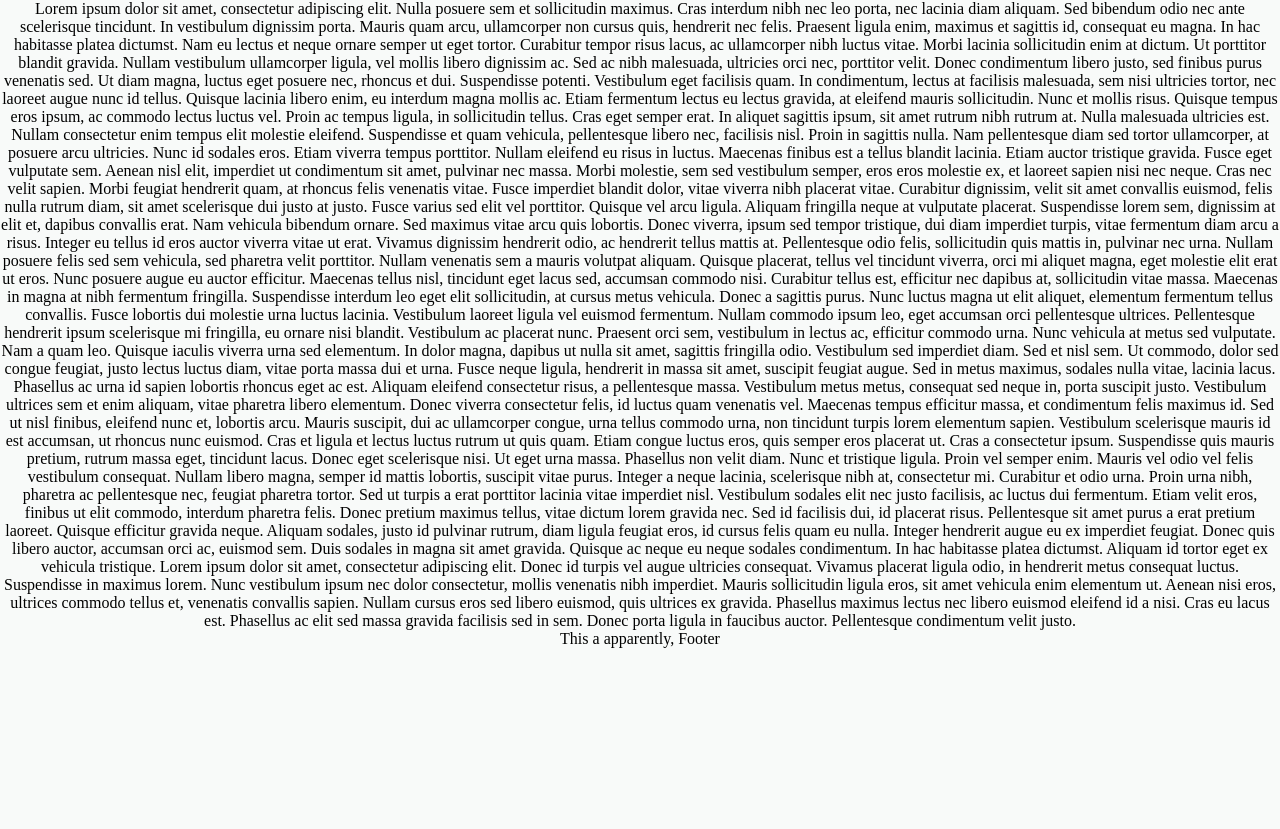
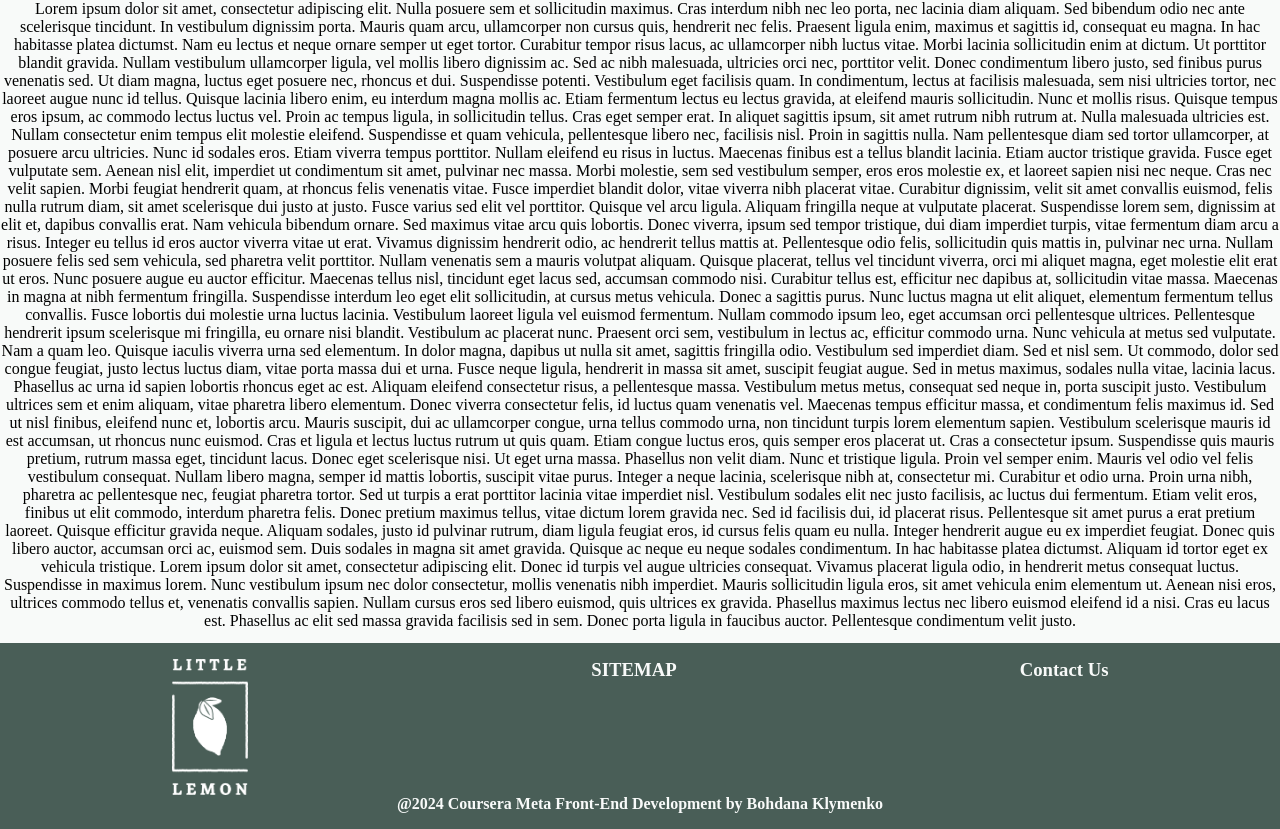
Before and after one commit to DanaKLym/lil-lemon, a React (Create React App) app: page / in a window 1280 px wide. Shown: the part 143-972 px from the top of the page. Before the commit the page ends 800 px from the top, so only its background shows below. Built offline with nearby package versions, Linux system fonts and the light colour scheme.

Commit message:
set up footer layout

```diff
--- /dev/null
+++ b/src/Footer.css
@@ -0,0 +1,11 @@
+.footer {
+  background-color: #495e57;
+  color: #f8faf9;
+  margin-top: 1%;
+  padding: 16px 0;
+}
+
+.footerGrid {
+  display: flex;
+  justify-content: space-around;
+}
--- a/src/Footer.js
+++ b/src/Footer.js
@@ -1,7 +1,17 @@
+import "./Footer.css";
+import LogoFooter from "./LogoFooter";
+
 function Footer() {
   return (
     <>
-      <div>This a apparently, Footer</div>
+      <section className="footer">
+        <div className="footerGrid">
+          <LogoFooter />
+          <h3>SITEMAP</h3>
+          <h3>Contact Us</h3>
+        </div>
+        <h4>@2024 Coursera Meta Front-End Development by Bohdana Klymenko</h4>
+      </section>
     </>
   );
 }
--- a/src/Logo.css
+++ b/src/Logo.css
@@ -1,3 +1,3 @@
-img {
+img.logo {
   width: 20%;
 }
--- a/src/Logo.js
+++ b/src/Logo.js
@@ -4,7 +4,7 @@ import logo from "./Visuals/Logo.svg";
 function Logo() {
   return (
     <>
-      <img src={logo} alt="Logo" />
+      <img src={logo} alt="Logo" className="logo" />
     </>
   );
 }
--- /dev/null
+++ b/src/LogoFooter.css
@@ -0,0 +1,3 @@
+.footerLogo {
+  width: 6%;
+}
--- /dev/null
+++ b/src/LogoFooter.js
@@ -0,0 +1,12 @@
+import logoFooter from "./Visuals/littleLemonfooterLogo.png";
+import "./LogoFooter.css";
+
+function LogoFooter() {
+  return (
+    <>
+      <img src={logoFooter} alt="footerLogo" className="footerLogo" />
+    </>
+  );
+}
+
+export default LogoFooter;
```
Also changed, not shown: src/Visuals/littleLemonfooterLogo.png (added).
